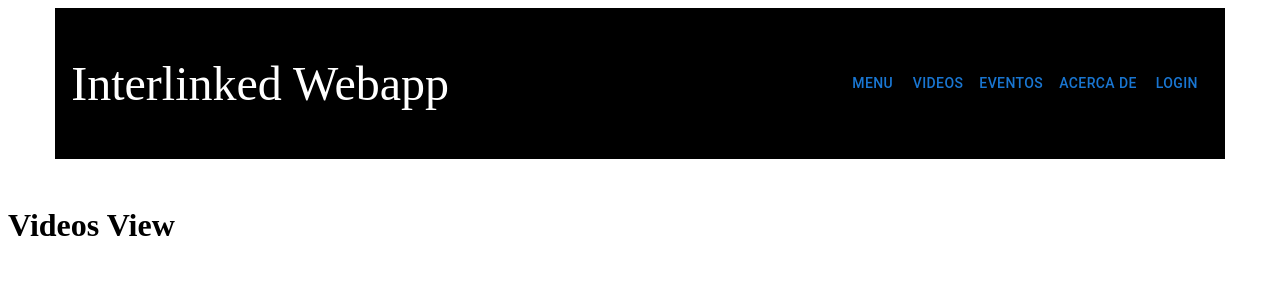
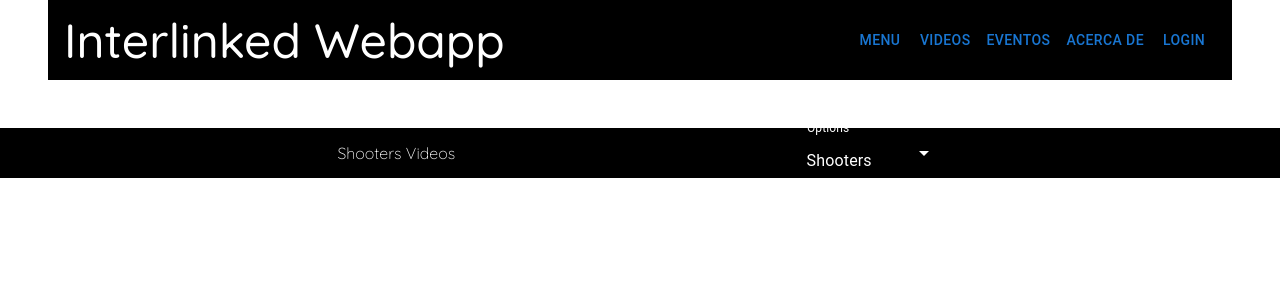
Before and after one commit to Lars17S/interlink-webapp, a React (Create React App) app in the folder interlinked-frontend/: page /videos in a window 1280 px wide. Shown: the top 300 px of the page. Built offline with nearby package versions, Linux system fonts and the light colour scheme.

Commit message:
FilterTitle component created

```diff
--- a/interlinked-frontend/src/components/Header.tsx
+++ b/interlinked-frontend/src/components/Header.tsx
@@ -1,6 +1,6 @@
 import React from 'react';
-import { css } from '@emotion/react';
-import { Button } from '@mui/material';
+/** @jsxImportSource @emotion/react */ import { css } from '@emotion/react';
+/** @jsxImportSource @emotion/react */ import { Button } from '@mui/material';
 
 const HeaderStyle = css({
   padding: '1em',
--- /dev/null
+++ b/interlinked-frontend/src/components/videos-components/FilterTitle.tsx
@@ -0,0 +1,90 @@
+import React from 'react';
+/** @jsxImportSource @emotion/react */ import { css } from '@emotion/react';
+/** @jsxImportSource @emotion/react */ import {
+  TextField,
+  Select,
+  FormControl,
+  InputLabel,
+  MenuItem,
+  Button,
+  SelectChangeEvent,
+} from '@mui/material';
+
+const divStyles = css({
+  maxWidth: '100%',
+  display: 'flex',
+  justifyContent: 'space-evenly',
+  alignItems: 'center',
+  maxHeight: '100px',
+});
+
+const selectStyle = css({
+  '&&': {
+    width: '150px',
+    height: '50px',
+    color: 'white',
+    margin: 0,
+    '> div': {
+      width: '100%',
+    },
+    div: {
+      borderBottom: '1px solid white',
+      color: 'white',
+      marginTop: '16px',
+    },
+    svg: {
+      color: 'white',
+    },
+  },
+});
+
+const InputLabelStyles = css({
+  '&&': {
+    display: 'flex',
+    alignItems: 'center',
+    maxHeight: '50px',
+    color: 'white',
+    label: {
+      color: 'white',
+    },
+  },
+});
+
+interface FilterTitleProps {}
+
+const FilterTitle: React.FC<FilterTitleProps> = () => {
+  const [filterOption, setFilterOption] = React.useState('Shooters');
+  const listOptions = ['Shooters', 'MOBA', 'RPG', 'Sports'];
+
+  const handleChangeSelect = async (event: SelectChangeEvent<string>) => {
+    event.preventDefault();
+    setFilterOption(event.target.value as string);
+  };
+
+  return (
+    <div css={divStyles}>
+      <h1>{filterOption} Videos</h1>
+      <FormControl>
+        <InputLabel id="options-label" css={InputLabelStyles}>
+          Options
+        </InputLabel>
+        <Select
+          css={selectStyle}
+          labelId="options-label"
+          id="options"
+          value={filterOption}
+          onChange={handleChangeSelect}
+          displayEmpty
+        >
+          {listOptions.map((option) => (
+            <MenuItem key={option} value={option}>
+              {option}
+            </MenuItem>
+          ))}
+        </Select>
+      </FormControl>
+    </div>
+  );
+};
+
+export default FilterTitle;
--- /dev/null
+++ b/interlinked-frontend/src/index.css
@@ -0,0 +1,138 @@
+@import url('https://fonts.googleapis.com/css2?family=Quicksand:wght@300;400;500;600&display=swap');
+
+/* http://meyerweb.com/eric/tools/css/reset/
+   v2.0 | 20110126
+   License: none (public domain)
+*/
+
+html,
+body,
+div,
+span,
+applet,
+object,
+iframe,
+h1,
+h2,
+h3,
+h4,
+h5,
+h6,
+p,
+blockquote,
+pre,
+a,
+abbr,
+acronym,
+address,
+big,
+cite,
+code,
+del,
+dfn,
+em,
+img,
+ins,
+kbd,
+q,
+s,
+samp,
+small,
+strike,
+strong,
+sub,
+sup,
+tt,
+var,
+b,
+u,
+i,
+center,
+dl,
+dt,
+dd,
+ol,
+ul,
+li,
+fieldset,
+form,
+label,
+legend,
+table,
+caption,
+tbody,
+tfoot,
+thead,
+tr,
+th,
+td,
+article,
+aside,
+canvas,
+details,
+embed,
+figure,
+figcaption,
+footer,
+header,
+hgroup,
+menu,
+nav,
+output,
+ruby,
+section,
+summary,
+time,
+mark,
+audio,
+video {
+  margin: 0;
+  padding: 0;
+  border: 0;
+  font-size: 100%;
+  font: inherit;
+  vertical-align: baseline;
+}
+/* HTML5 display-role reset for older browsers */
+article,
+aside,
+details,
+figcaption,
+figure,
+footer,
+header,
+hgroup,
+menu,
+nav,
+section {
+  display: block;
+}
+body {
+  line-height: 1;
+}
+ol,
+ul {
+  list-style: none;
+}
+blockquote,
+q {
+  quotes: none;
+}
+blockquote:before,
+blockquote:after,
+q:before,
+q:after {
+  content: '';
+  content: none;
+}
+table {
+  border-collapse: collapse;
+  border-spacing: 0;
+}
+body {
+  margin: 0;
+  font-family: 'Quicksand', sans-serif;
+  font-weight: 300;
+  -webkit-font-smoothing: antialiased;
+  -moz-osx-font-smoothing: grayscale;
+}
--- a/interlinked-frontend/src/index.tsx
+++ b/interlinked-frontend/src/index.tsx
@@ -1,6 +1,7 @@
 import React from 'react';
 import ReactDOM from 'react-dom';
 import { BrowserRouter, Route, Switch } from 'react-router-dom';
+import './index.css';
 
 import Header from './components/Header';
 import AboutUsView from './views/about-us/AboutUsView';
--- a/interlinked-frontend/src/views/videos/VideosView.tsx
+++ b/interlinked-frontend/src/views/videos/VideosView.tsx
@@ -1,9 +1,16 @@
 import React from 'react';
+/** @jsxImportSource @emotion/react */ import { css } from '@emotion/react';
+import FilterTitle from '../../components/videos-components/FilterTitle';
+
+const pageStyle = css({
+  backgroundColor: 'black',
+  color: 'white',
+});
 
 const VideosView: React.FC = () => {
   return (
-    <div>
-      <h1>Videos View</h1>
+    <div css={pageStyle}>
+      <FilterTitle />
     </div>
   );
 };
```
